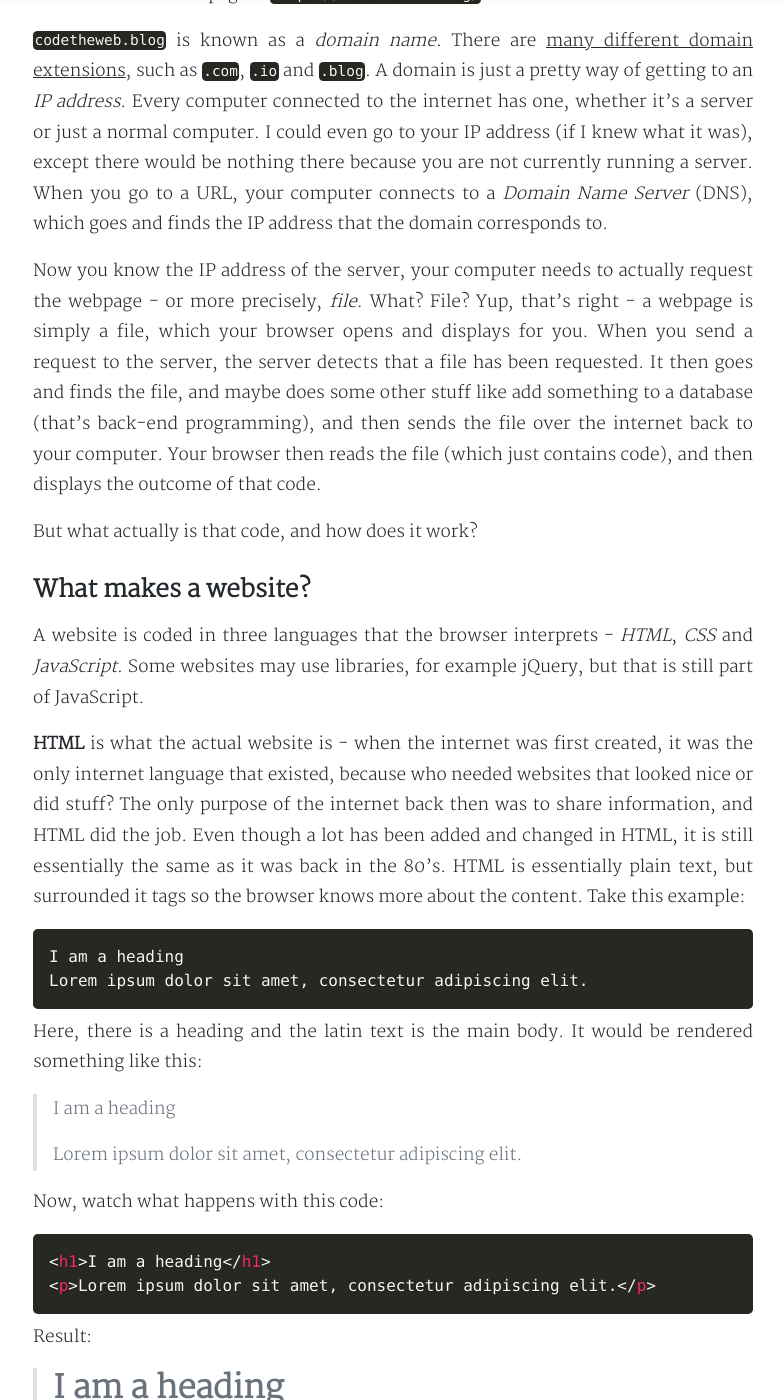
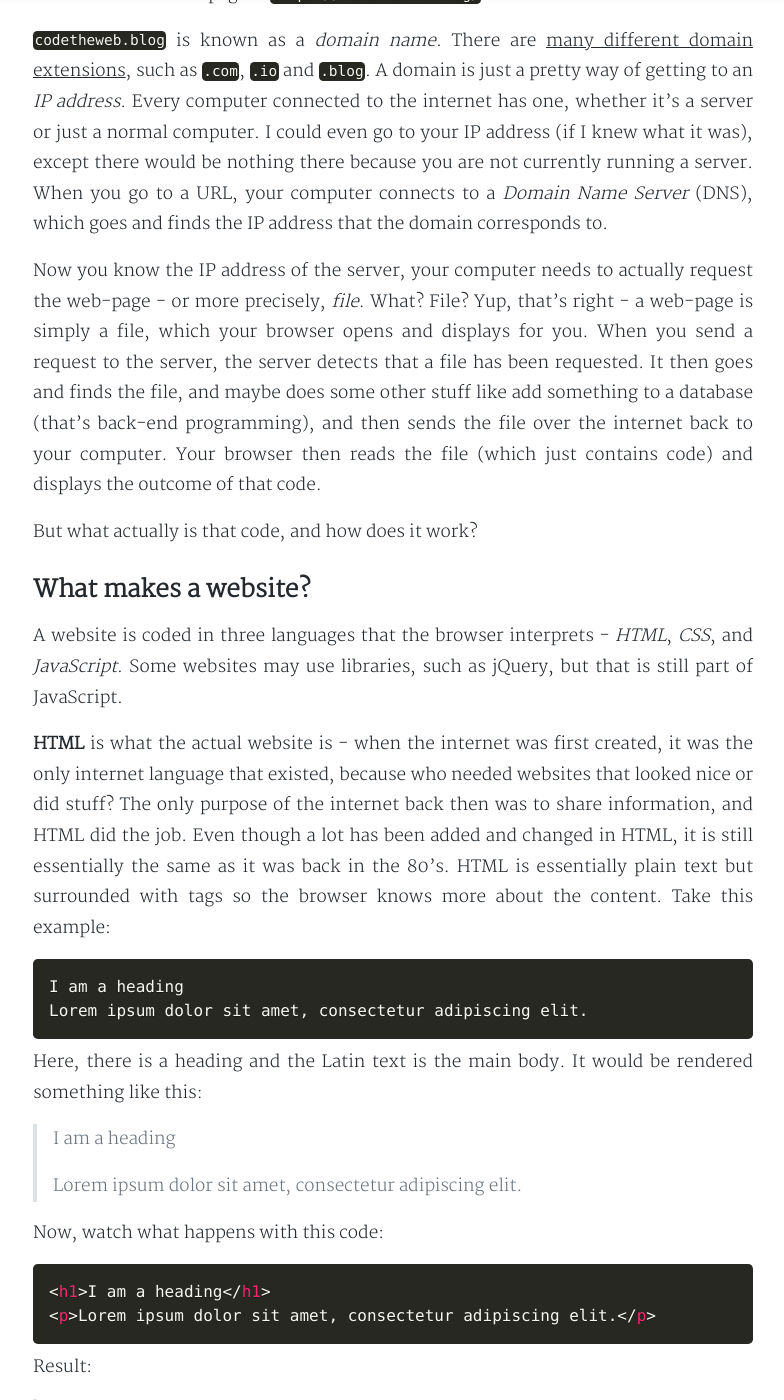
Before and after one commit to Booligoosh/codetheweb.blog, a Jekyll site: the page built from _posts/2017-10-05-how-the-internet-works.md, in a window 1280 px wide and 1400 px high, scrolled down 1419 px. Shown: the whole window, without its empty margins (247-1031 px from the left). Built offline with Jekyll 4.4.1, drawn with Linux system fonts in a browser that asks for light colours; nearby versions of some CDN libraries; some web fonts are replaced; comment, search, counter and statistics services are not loaded; a style sheet for code colours, icons or effects is not loaded; some of the changed text lies outside the part shown.

Commit message:
Proofread posts #3, #17 and #18

````diff
--- a/_posts/2017-10-05-how-the-internet-works.md
+++ b/_posts/2017-10-05-how-the-internet-works.md
@@ -3,11 +3,12 @@
 title: 'How the internet works'
 image: '/assets/img/posts/how-the-internet-works/cover.png'
 tags: Back-end HTML CSS JavaScript Other
+checked: [grammarly]
 ---
 One question that I often get asked is "How does the internet work?" The answer is probably more complex than you think - read on below to find out...
 
 ## History
-To fully understand how the internet works, we need to know how it all started. The internet is actually a world-wide network of interconnected computers - known as the *World Wide Web* (hence www). These computers include your devices that you browse on as well as devices that send content (servers). Ways of transferring data wirelessly between computers were developed as early as the 1960's, but these were only small networks confined within institutions. The World Wide Web was only invented in the 1980's by a computer scientist at CERN called Tim-Berners Lee. It was originally designed mainly as an information resource for academic documents, meaning that when the internet was created there was [no CSS][no-css] (no way of adding custom designs to webpages). A webpage was basically a file stored on a server, which was sent to a computer when they requested it. One of the most important characteristics of the early internet was hypertext (Hence the acronym HTML, [as I explained in my previous post][prev-post]). Hypertext was a way of marking-up content - for example, saying "this is a heading" or "this is a quote" or "this is a list". Marking up content correctly was very important, as there was no way of styling the content other than the default styles. Links were also a big part of the early internet, as they allowed people to connect documents together from all over the world (how much do we take that for granted now?)
+To fully understand how the internet works, we need to know how it all started. The internet is actually a worldwide network of interconnected computers - known as the *World Wide Web* (hence www). These computers include your devices that you browse on as well as devices that send content (servers). Ways of transferring data wirelessly between computers were developed as early as the 1960's, but these were only small networks confined within institutions. The World Wide Web was only invented in the 1980's by a computer scientist at CERN called Tim-Berners Lee. It was originally designed mainly as an information resource for academic documents, meaning that when the internet was created there was [no CSS][no-css] (no way of adding custom designs to web-pages). A web-page was basically a file stored on a server, which was sent to a computer when they requested it. One of the most important characteristics of the early internet was hypertext (Hence the acronym HTML, [as I explained in my previous post][prev-post]). Hypertext was a way of marking up content - for example, saying "this is a heading" or "this is a quote" or "this is a list". Marking up content correctly was very important, as there was no way of styling the content other than the default styles. Links were also a big part of the early internet, as they allowed people to connect documents together from all over the world (how much do we take that for granted now?)
 
 This is basically what the early internet looked like, and it gives us a good basis to understand how it works today (it's actually surprisingly similar).
 
@@ -16,19 +17,19 @@
 
 `codetheweb.blog` is known as a *domain name*. There are [many different domain extensions][domcomp], such as `.com`, `.io` and `.blog`. A domain is just a pretty way of getting to an *IP address*. Every computer connected to the internet has one, whether it's a server or just a normal computer. I could even go to your IP address (if I knew what it was), except there would be nothing there because you are not currently running a server. When you go to a URL, your computer connects to a *Domain Name Server* (DNS), which goes and finds the IP address that the domain corresponds to.
 
-Now you know the IP address of the server, your computer needs to actually request the webpage - or more precisely, *file*. What? File? Yup, that's right - a webpage is simply a file, which your browser opens and displays for you. When you send a request to the server, the server detects that a file has been requested. It then goes and finds the file, and maybe does some other stuff like add something to a database (that's back-end programming), and then sends the file over the internet back to your computer. Your browser then reads the file (which just contains code), and then displays the outcome of that code.
+Now you know the IP address of the server, your computer needs to actually request the web-page - or more precisely, *file*. What? File? Yup, that's right - a web-page is simply a file, which your browser opens and displays for you. When you send a request to the server, the server detects that a file has been requested. It then goes and finds the file, and maybe does some other stuff like add something to a database (that's back-end programming), and then sends the file over the internet back to your computer. Your browser then reads the file (which just contains code) and displays the outcome of that code.
 
 But what actually is that code, and how does it work?
 
 ## What makes a website?
-A website is coded in three languages that the browser interprets - *HTML*, *CSS* and *JavaScript*. Some websites may use libraries, for example jQuery, but that is still part of JavaScript.
+A website is coded in three languages that the browser interprets - *HTML*, *CSS*, and *JavaScript*. Some websites may use libraries, such as jQuery, but that is still part of JavaScript.
 
-**HTML** is what the actual website is - when the internet was first created, it was the only internet language that existed, because who needed websites that looked nice or did stuff? The only purpose of the internet back then was to share information, and HTML did the job. Even though a lot has been added and changed in HTML, it is still essentially the same as it was back in the 80's. HTML is essentially plain text, but surrounded it tags so the browser knows more about the content. Take this example:
+**HTML** is what the actual website is - when the internet was first created, it was the only internet language that existed, because who needed websites that looked nice or did stuff? The only purpose of the internet back then was to share information, and HTML did the job. Even though a lot has been added and changed in HTML, it is still essentially the same as it was back in the 80's. HTML is essentially plain text but surrounded with tags so the browser knows more about the content. Take this example:
 ```HTML
 I am a heading
 Lorem ipsum dolor sit amet, consectetur adipiscing elit.
 ```
-Here, there is a heading and the latin text is the main body. It would be rendered something like this:
+Here, there is a heading and the Latin text is the main body. It would be rendered something like this:
 > I am a heading
 >
 > Lorem ipsum dolor sit amet, consectetur adipiscing elit.
@@ -46,14 +47,14 @@
 
 **CSS** is what controls the style of the website - what it looks like. Before CSS, the whole web looked pretty much the same - and extremely ugly. Here is what a Code The Web article would look like without CSS:
 ![A Code The Web article without CSS][no-css]
-CSS can control the position, color and behaviour of HTML elements as well as simple interactions and animations.
+CSS can control the position, color, and behavior of HTML elements as well as simple interactions and animations.
 
-**JavaScript** is more like most programming languages - it has variables (like in pronumerals algebra), and you can store, compare and manipulate data. The main use for JavaScript on the web is for changing HTML content - for example, check out this [prime generator][prime-generator] created with JavaScript. It is doing a bunch of calculations, comparisons etc. to generate the actual prime numbers, then adding them to the HTML of the page. JavaScript can both read and write HTML. It was originally created for the web, but now has many more uses. [NodeJS][nodejs] lets you do hundreds of things with JavaScript including creating desktop applications, phone apps, robots, servers and more. By learning JavaScript, you will open up many more opportunities (although it is very different to HTML and CSS).
+**JavaScript** is more like most programming languages - it has variables (like pronumerals in algebra), and you can store, compare and manipulate data. The main use for JavaScript on the web is for changing HTML content - for example, check out this [prime generator][prime-generator] created with JavaScript. It is doing a bunch of calculations, comparisons etc. to generate the actual prime numbers, then adding them to the HTML of the page. JavaScript can both read and write HTML. It was originally created for the web but now has many more uses. [NodeJS][nodejs] lets you do thousands of things with JavaScript including creating desktop applications, phone apps, robots, servers and more. By learning JavaScript, you will open up many more opportunities (although it is very different to HTML and CSS).
 
 [Click here if you want to see examples of what these languages look like.][languages-explained]
 
 ## Viewing websites created on your own computer
-Remember I said that all URL's do is tell your computer where it download the website from so it can display it? Well guess what... browsers can also display files on your own computer! Don't forget, websites are simply folders with files in them like you would find on your computer, and servers are actually just computers. I'll go into this in more depth [in my next article, where I'll be discussing how to practice web development on your own computer - for free!][set-up]
+Remember I said that all URL's do is tell your computer where to download the website from so it can display it? Well, guess what... browsers can also display files on your own computer! Don't forget, websites are simply folders with files in them like you would find on your computer, and servers are actually just computers. I'll go into this in more depth [in my next article, where I'll be discussing how to practice web development on your own computer - for free!][set-up]
 
 If you liked this article, don't forget to [share with your friends][share] or [leave a comment below][comments] to say hi (feedback is always welcome)!
 
````
Also changed, not shown: _posts/2017-11-29-two-months.md (+12 -11 lines), _posts/2017-12-02-css-advanced-background-images.md (+5 -4 lines).
